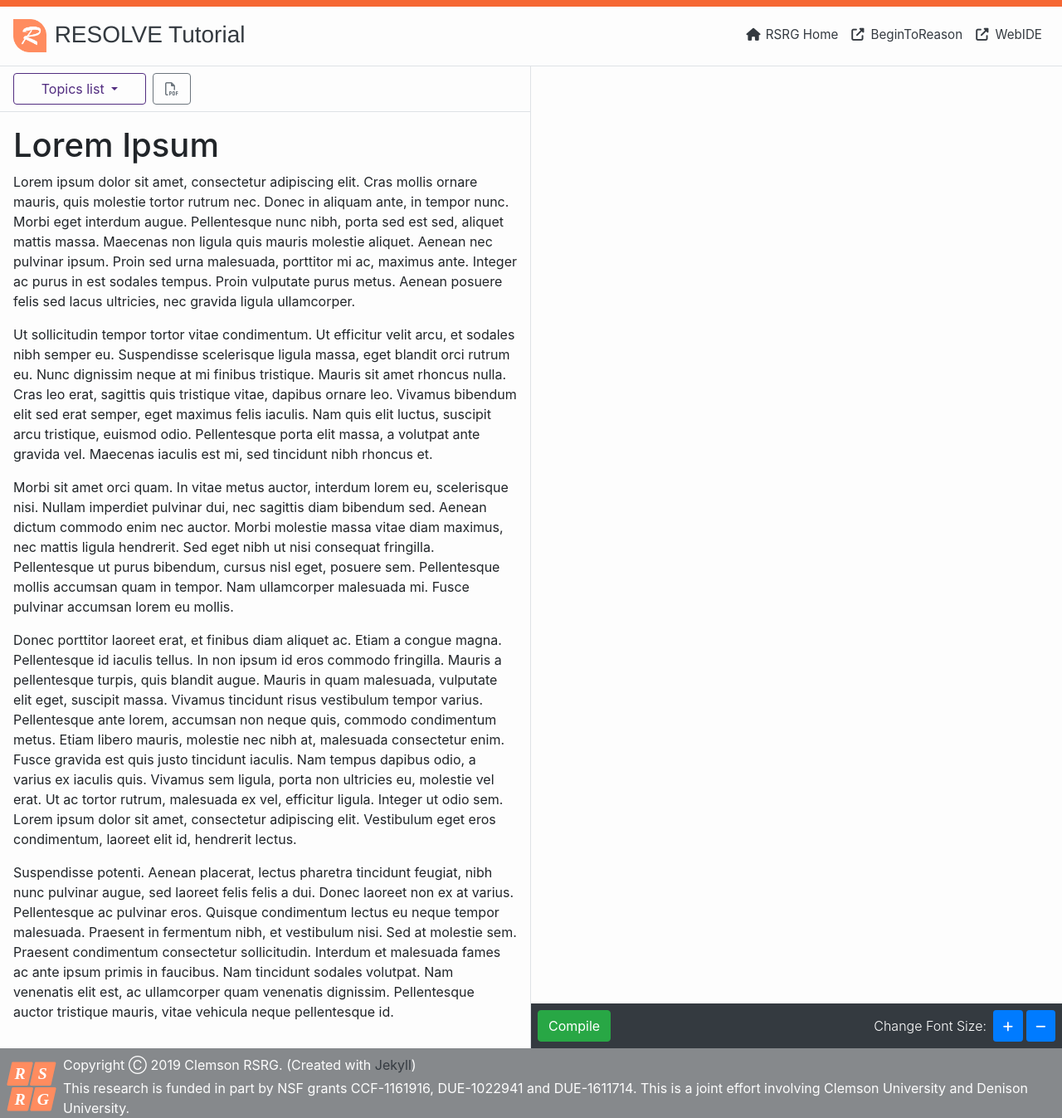
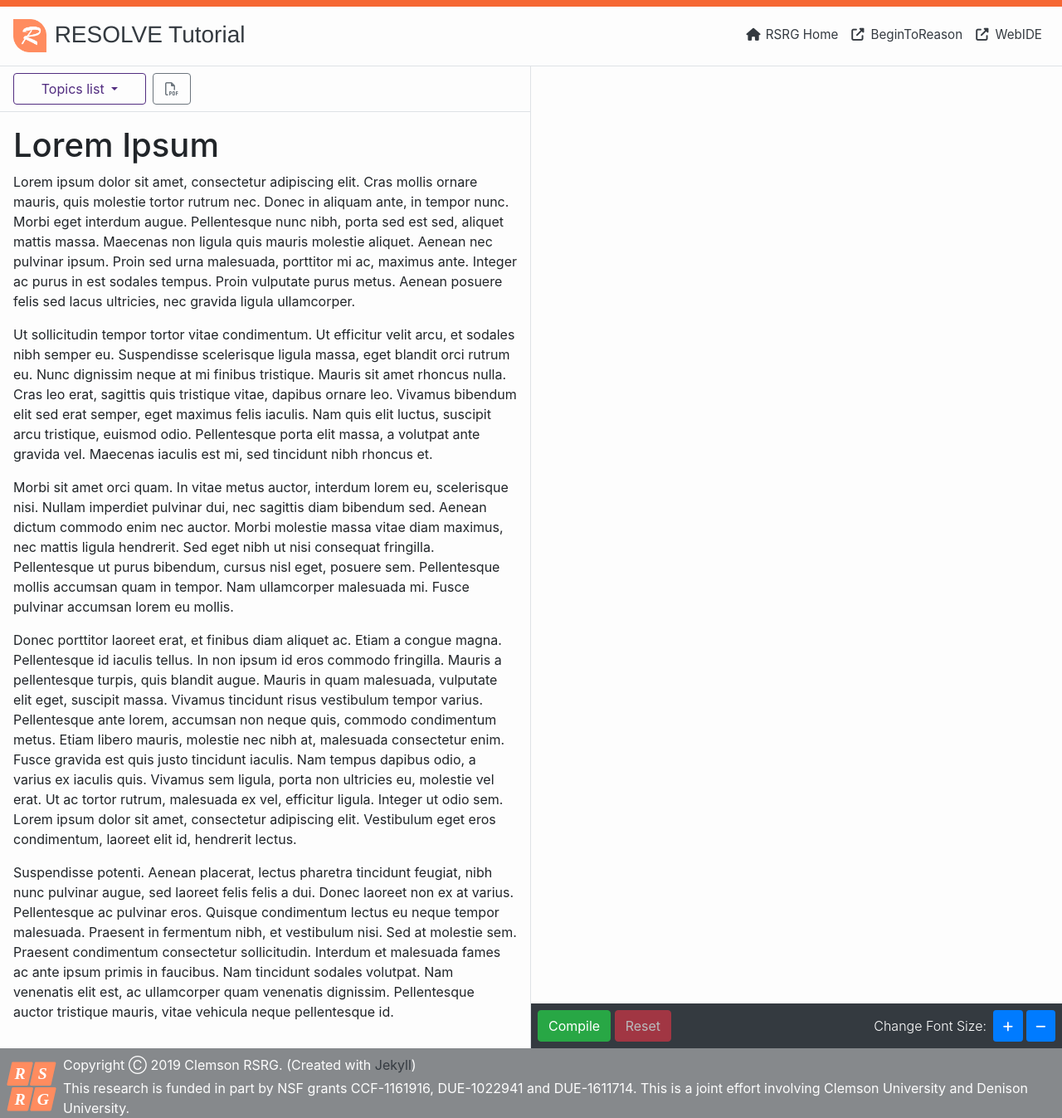
Before and after one commit to yushan87/RESOLVETutorial, a Jekyll site: the page built from lessons/_main/lesson2.md, in a window 1280 px wide. Shown: the whole page at 83% size. Built offline with Jekyll 4.4.1, drawn with Linux system fonts in a browser that asks for light colours; nearby versions of some CDN libraries.

Commit message:
Added a reset button, but it is currently disabled

```diff
--- a/_includes/ace_editor.html
+++ b/_includes/ace_editor.html
@@ -7,6 +7,7 @@
         <div class="btn-toolbar font-weight-light" role="toolbar" aria-label="Editor Toolbar">
             <div id="compilerButtons" class="mr-auto">
                 <button class="btn btn-success" type="button">Compile</button>
+                <button class="btn btn-danger" type="button" disabled>Reset</button>
             </div>
             <div id="fontButtons" class="d-inline-flex">
                 <span class="d-none d-md-block my-auto mr-2">Change Font Size:</span>
```
